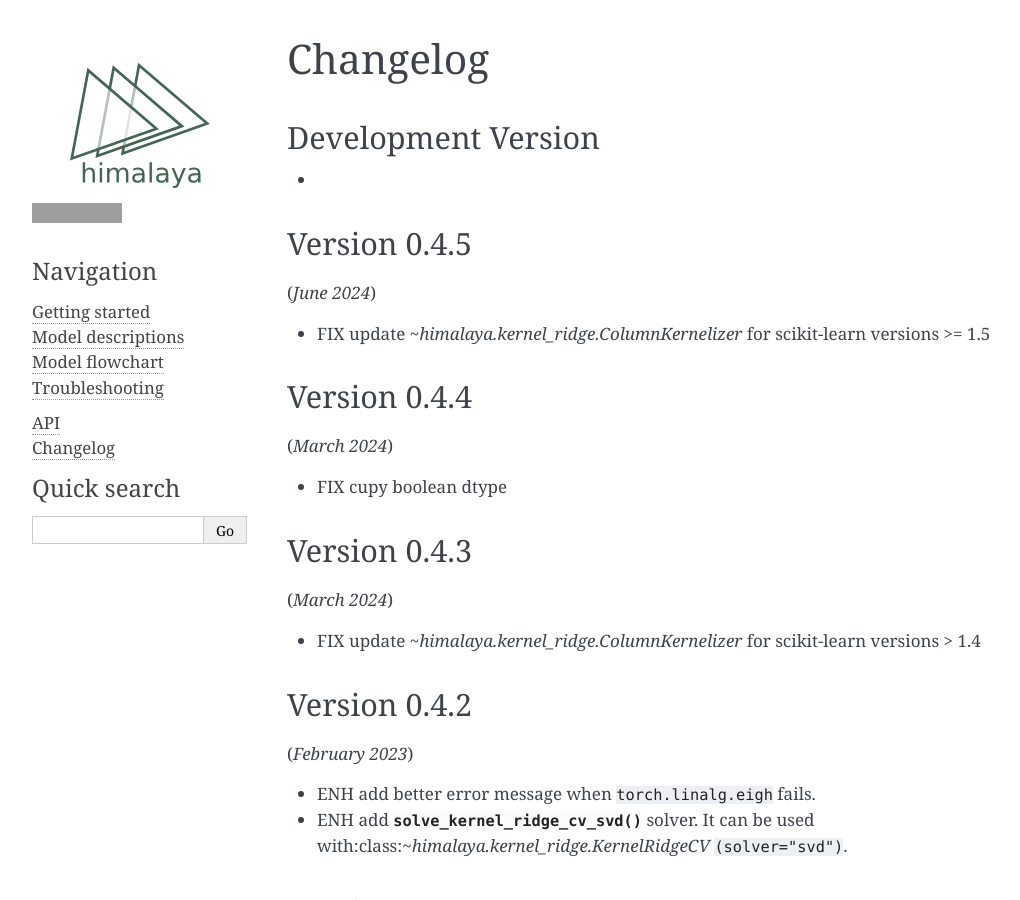
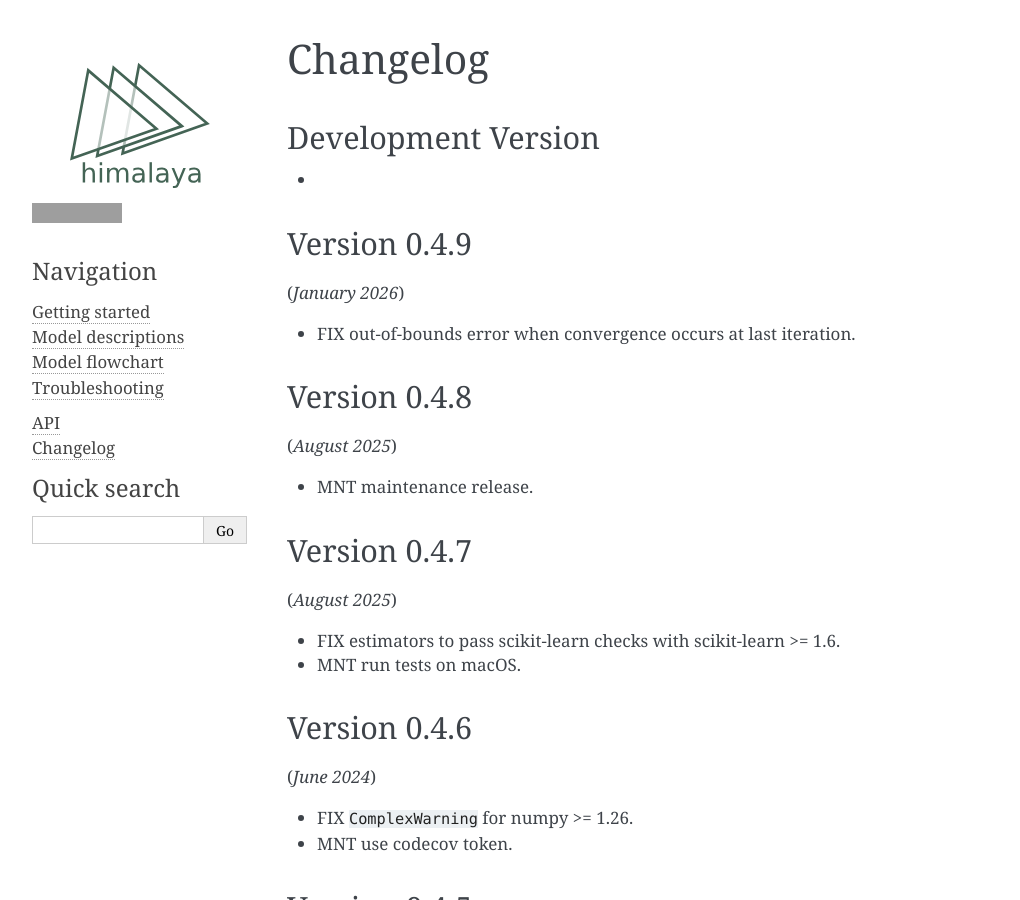
Before and after one commit to gallantlab/himalaya, a Sphinx documentation site: the page built from doc/changelog.rst, in a window 1280 px wide and 900 px high. Shown: the whole window, without its empty margins (18-1038 px from the left). Built offline with Sphinx 7.4.7, drawn with Linux system fonts in a browser that asks for light colours; pages that are not in the unit, such as notebooks, are missing from menus; the version number could not be read and is left out; grey boxes are pictures that could not be loaded.

Commit message:
MNT Add missing changelog entries for versions 0.4.6-0.4.9 (#94)
* Initial plan

* Add versions 0.4.6-0.4.9 to changelog

Co-authored-by: mvdoc <6150554+mvdoc@users.noreply.github.com>

---------

Co-authored-by: copilot-swe-agent[bot] <198982749+Copilot@users.noreply.github.com>
Co-authored-by: mvdoc <6150554+mvdoc@users.noreply.github.com>

```diff
--- a/doc/changelog.rst
+++ b/doc/changelog.rst
@@ -5,6 +5,32 @@ Development Version
 -------------------
 
 -
+
+Version 0.4.9
+-------------
+(*January 2026*)
+
+- FIX out-of-bounds error when convergence occurs at last iteration.
+
+Version 0.4.8
+-------------
+(*August 2025*)
+
+- MNT maintenance release.
+
+Version 0.4.7
+-------------
+(*August 2025*)
+
+- FIX estimators to pass scikit-learn checks with scikit-learn >= 1.6.
+- MNT run tests on macOS.
+
+Version 0.4.6
+-------------
+(*June 2024*)
+
+- FIX ``ComplexWarning`` for numpy >= 1.26.
+- MNT use codecov token.
 
 Version 0.4.5
 -------------
```
